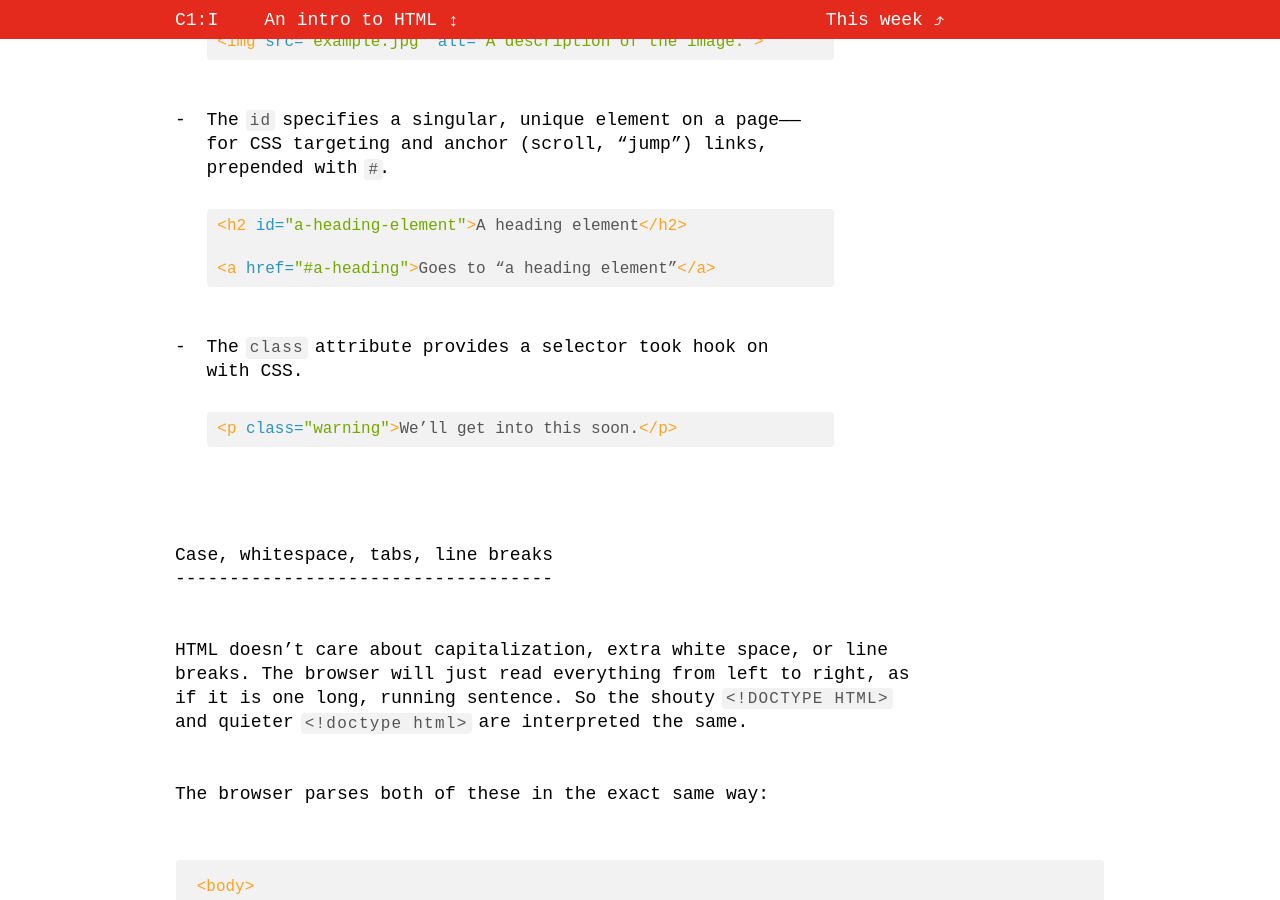
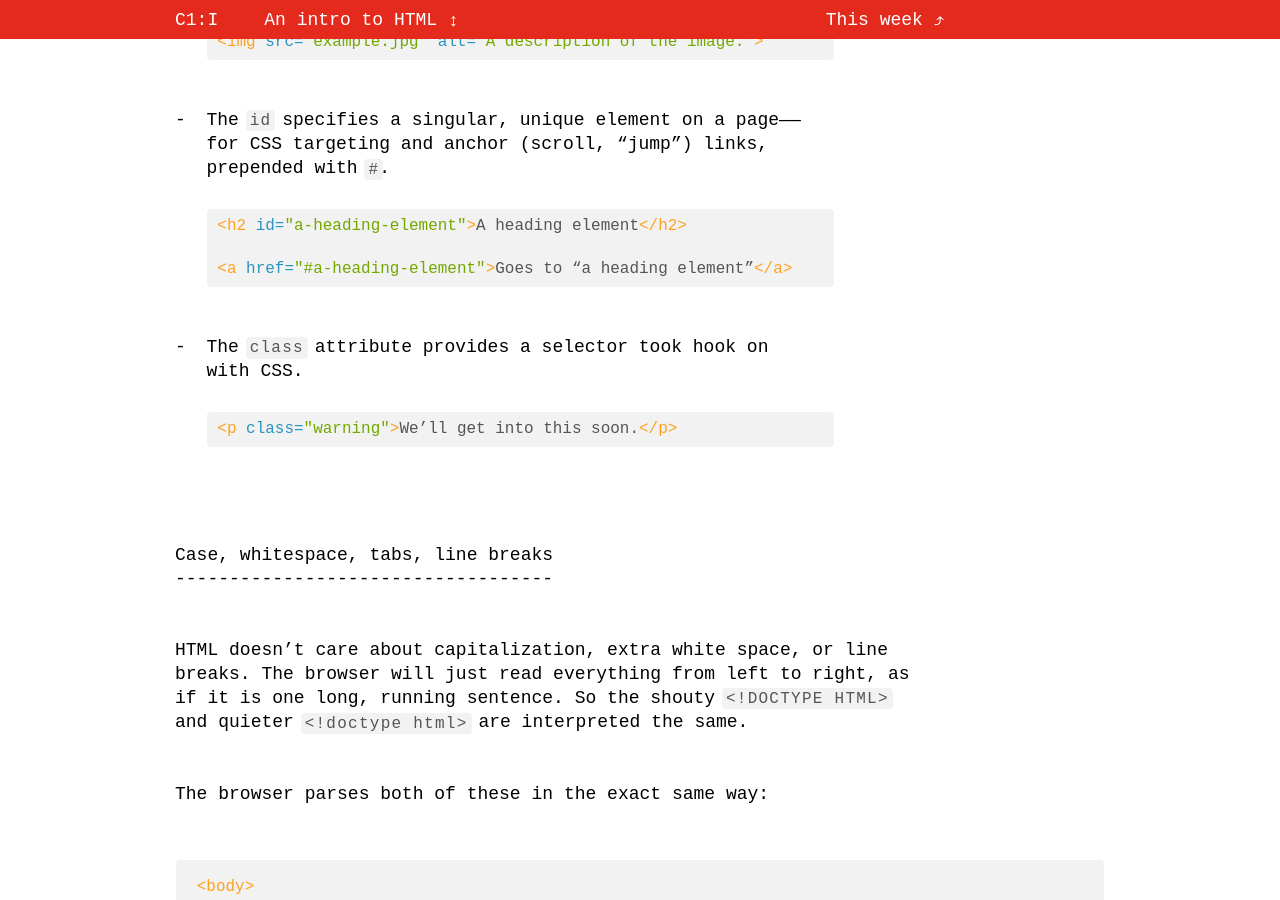
Before and after one commit to core-interaction/core-interaction.github.io, a Jekyll site: the page built from topic/html/index.md, in a window 1280 px wide and 900 px high, scrolled down 8009 px. Built offline with Jekyll 4.4.1, drawn with Linux system fonts in a browser that asks for light colours; part of the change alters nothing that is shown.

Commit message:
Fix error.

````diff
--- a/topic/html/index.md
+++ b/topic/html/index.md
@@ -273,7 +273,7 @@ All HTML elements can have [attributes](https://developer.mozilla.org/en-US/docs
   ```html
   <h2 id="a-heading-element">A heading element</h2>
 
-  <a href="#a-heading">Goes to “a heading element”</a>
+  <a href="#a-heading-element">Goes to “a heading element”</a>
   ```
 
 - The `class` attribute provides a selector took hook on with CSS.
````
